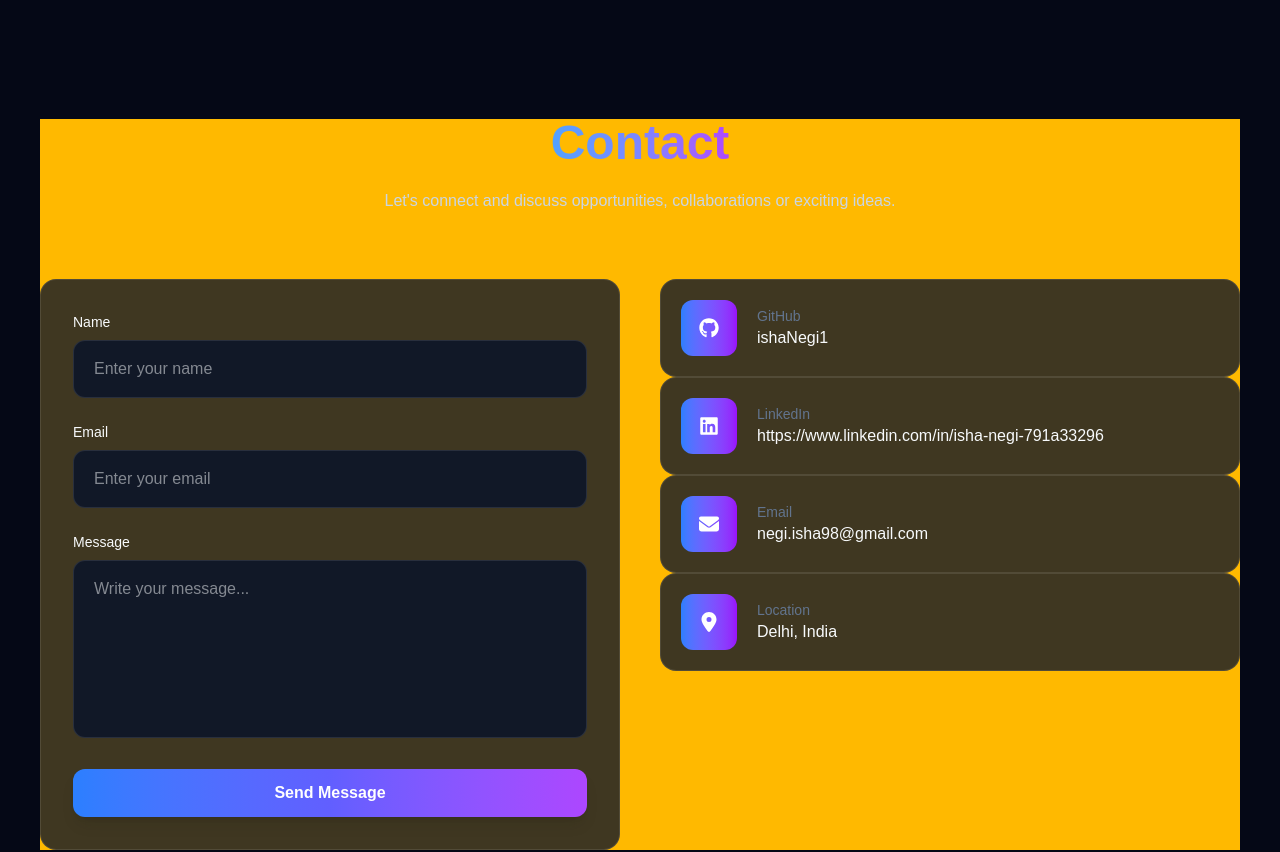
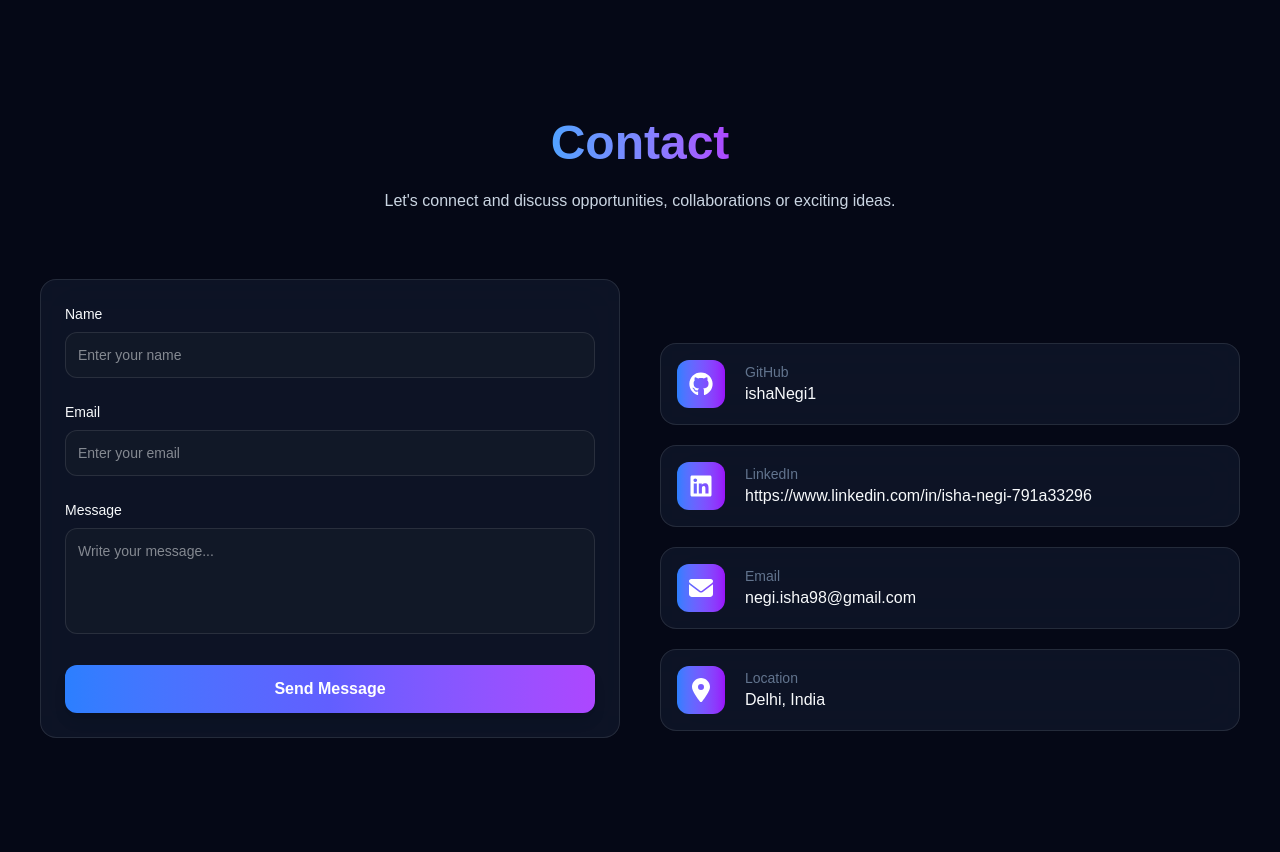
Before and after one commit to ishaNegi1/portfolio, a Next.js app: page / in a window 1280 px wide. Shown: the part 5715-6567 px from the top of the page. Built offline with nearby package versions, Linux system fonts and the light colour scheme.

Commit message:
contact and assistant done

```diff
--- a/src/components/assistant/AssistantButton.tsx
+++ b/src/components/assistant/AssistantButton.tsx
@@ -19,9 +19,9 @@ export default function AssistantButton() {
           scale: 0.95,
         }}
         onClick={() => setOpen(true)}
-        className="fixed bottom-8 right-8 z-50 flex h-16 w-16 items-center justify-center rounded-full bg-linear-to-r from-blue-600 to-purple-600 text-2xl text-white shadow-2xl"
+        className="fixed bottom-16 right-8 z-50 flex h-16 w-16 items-center justify-center rounded-full bg-linear-to-r from-blue-600 to-purple-600 text-2xl text-white shadow-2xl"
       >
-        <FaRobot />
+        <FaRobot className=" h-8 w-8"/>
       </motion.button>
 
       <AssistantModal
--- a/src/components/assistant/AssistantModal.tsx
+++ b/src/components/assistant/AssistantModal.tsx
@@ -82,13 +82,13 @@ export default function AssistantModal({
             transition={{
               duration: 0.25,
             }}
-            className="fixed bottom-24 right-6 z-100 flex h-1/2 w-105 flex-col overflow-hidden rounded-3xl border border-white/10 bg-[#08111f] shadow-2xl max-md:bottom-0 max-md:right-0 max-md:h-screen max-md:w-full max-md:rounded-none"
+            className="fixed bottom-20 sm:right-6 right-4 z-100 flex h-[75%] sm:w-[50%] w-[92%] flex-col overflow-hidden rounded-3xl border border-white/10 bg-[#08111f] shadow-2xl"
           >
             {/* Header */}
 
             <div className="flex items-center justify-between border-b border-white/10 bg-[#0b1528] px-6 py-5">
               <div>
-                <h2 className="text-xl font-bold">
+                <h2 className=" text-lg font-bold">
                   AI Portfolio Assistant
                 </h2>
 
@@ -99,9 +99,9 @@ export default function AssistantModal({
 
               <button
                 onClick={onClose}
-                className="rounded-full p-2 transition hover:bg-white/10"
+                className="rounded-full p-2 transition bg-white/10 hover:bg-white/20"
               >
-                <FaTimes />
+                <FaTimes className=" h-5 w-5"/>
               </button>
             </div>
 
--- a/src/components/assistant/ChatInput.tsx
+++ b/src/components/assistant/ChatInput.tsx
@@ -44,14 +44,15 @@ export default function ChatInput({
     setMessage(e.target.value)
   }
   placeholder="Ask me anything about Isha..."
-  className="flex-1 rounded-xl border border-white/10 bg-[#111827] px-4 py-3 outline-none transition focus:border-blue-500"
+  className="flex-1 rounded-xl border border-white/10 bg-[#111827] p-3 outline-none transition focus:border-blue-500 text-sm"
 />
 
         <Button
           type="submit"
           disabled={loading}
+          size="sm"
         >
-          <FaPaperPlane />
+          <FaPaperPlane className=" h-4 w-4"/>
         </Button>
       </div>
     </form>
--- a/src/components/assistant/ChatMessage.tsx
+++ b/src/components/assistant/ChatMessage.tsx
@@ -32,25 +32,25 @@ export default function ChatMessage({
       }`}
     >
       {!isUser && (
-        <div className="flex h-10 w-10 shrink-0 items-center justify-center rounded-full bg-linear-to-r from-blue-500 to-purple-600 text-white">
-          <FaRobot />
+        <div className="flex h-8 w-8 shrink-0 items-center justify-center rounded-full bg-linear-to-r from-blue-500 to-purple-600 text-white">
+          <FaRobot/>
         </div>
       )}
 
       <div
-        className={`max-w-[80%] rounded-2xl px-4 py-3 leading-7 ${
+        className={`max-w-[80%] rounded-2xl p-3 text-sm leading-7 ${
           isUser
             ? "rounded-br-md bg-linear-to-r from-blue-600 to-purple-600 text-white"
             : "rounded-bl-md border border-white/10 bg-[#111827] text-slate-200"
         }`}
       >
-        <p className="whitespace-pre-wrap wrap-break-word">
+        <p className="whitespace-pre-wrap wrap-break-word text-sm">
           {message.content}
         </p>
       </div>
 
       {isUser && (
-        <div className="flex h-10 w-10 shrink-0 items-center justify-center rounded-full bg-slate-700 text-white">
+        <div className="flex h-8 w-8 shrink-0 items-center justify-center rounded-full bg-slate-700 text-white">
           <FaUser />
         </div>
       )}
--- a/src/components/assistant/TypingIndicator.tsx
+++ b/src/components/assistant/TypingIndicator.tsx
@@ -1,15 +1,16 @@
 "use client";
 
 import { motion } from "framer-motion";
+import { FaRobot } from "react-icons/fa";
 
 export default function TypingIndicator() {
   return (
     <div className="flex items-center gap-3">
-      <div className="flex h-10 w-10 items-center justify-center rounded-full bg-linear-to-r from-blue-500 to-purple-600 text-white">
-        AI
+      <div className="flex h-8 w-8 items-center justify-center rounded-full bg-linear-to-r from-blue-500 to-purple-600 text-white">
+        <FaRobot />
       </div>
 
-      <div className="flex items-center gap-2 rounded-2xl rounded-bl-md border border-white/10 bg-[#111827] px-5 py-4">
+      <div className="flex items-center gap-2 rounded-2xl rounded-bl-md">
         {[0, 1, 2].map((item) => (
           <motion.span
             key={item}
@@ -21,7 +22,7 @@ export default function TypingIndicator() {
               duration: 0.8,
               delay: item * 0.15,
             }}
-            className="h-2.5 w-2.5 rounded-full bg-blue-400"
+            className="h-2 w-2 rounded-full bg-blue-400"
           />
         ))}
       </div>
--- a/src/components/sections/Contact.tsx
+++ b/src/components/sections/Contact.tsx
@@ -74,7 +74,7 @@ export default function Contact() {
   };
 
   return (
-    <div className="container my-30 bg-amber-400">
+    <div className="container my-30">
       <SectionHeading
         title="Contact"
         subtitle="Let's connect and discuss opportunities, collaborations or exciting ideas."
@@ -94,7 +94,7 @@ export default function Contact() {
             once: true,
           }}
         >
-          <Card className="p-8">
+          <Card className="p-6">
             <form
               autoComplete="off"
               onSubmit={handleSubmit(onSubmit)}
@@ -112,11 +112,11 @@ export default function Contact() {
                   autoComplete="off"
                   {...register("name")}
                   placeholder="Enter your name"
-                  className="w-full rounded-xl border border-white/10 bg-[#111827] px-5 py-4 outline-none transition focus:border-blue-500"
+                  className="w-full rounded-xl border border-white/10 bg-[#111827] p-3 text-sm outline-none transition focus:border-blue-500"
                 />
 
                 {errors.name && (
-                  <p className="mt-2 text-sm text-red-400">
+                  <p className="mt-2 text-sm text-red-500">
                     {errors.name.message}
                   </p>
                 )}
@@ -134,11 +134,11 @@ export default function Contact() {
                   autoComplete="off"
                   {...register("email")}
                   placeholder="Enter your email"
-                  className="w-full rounded-xl border border-white/10 bg-[#111827] px-5 py-4 outline-none transition focus:border-blue-500"
+                  className="w-full rounded-xl border border-white/10 bg-[#111827] p-3 text-sm outline-none transition focus:border-blue-500"
                 />
 
                 {errors.email && (
-                  <p className="mt-2 text-sm text-red-400">
+                  <p className="mt-2 text-sm text-red-500">
                     {errors.email.message}
                   </p>
                 )}
@@ -152,15 +152,15 @@ export default function Contact() {
                 </label>
 
                 <textarea
-                  rows={6}
+                  rows={4}
                   spellCheck={false}
                   {...register("message")}
                   placeholder="Write your message..."
-                  className="w-full resize-none rounded-xl border border-white/10 bg-[#111827] px-5 py-4 outline-none transition focus:border-blue-500"
+                  className="w-full resize-none rounded-xl border border-white/10 bg-[#111827] p-3 text-sm outline-none transition focus:border-blue-500"
                 />
 
                 {errors.message && (
-                  <p className="mt-2 text-sm text-red-400">
+                  <p className="mt-2 text-sm text-red-500">
                     {errors.message.message}
                   </p>
                 )}
--- a/src/components/ui/SocialLinks.tsx
+++ b/src/components/ui/SocialLinks.tsx
@@ -46,14 +46,14 @@ const socials = [
 
 export default function SocialLinks() {
   return (
-    <div className="space-y-5">
+    <div className=" flex flex-col gap-5 md:mt-16 mt-6">
       {socials.map((item) => {
         const Icon = item.icon;
 
         const content = (
-          <Card className="flex items-center gap-5 p-5 transition-all hover:border-blue-500/40">
-            <div className="flex h-14 w-14 items-center justify-center rounded-xl bg-linear-to-r from-blue-500 to-purple-600 text-xl text-white">
-              <Icon />
+          <Card className="flex items-center gap-5 p-4 transition-all hover:border-blue-500/40">
+            <div className="flex h-12 w-12 items-center justify-center rounded-xl bg-linear-to-r from-blue-500 to-purple-600 text-xl text-white">
+              <Icon className=" h-6 w-6"/>
             </div>
 
             <div>
```
